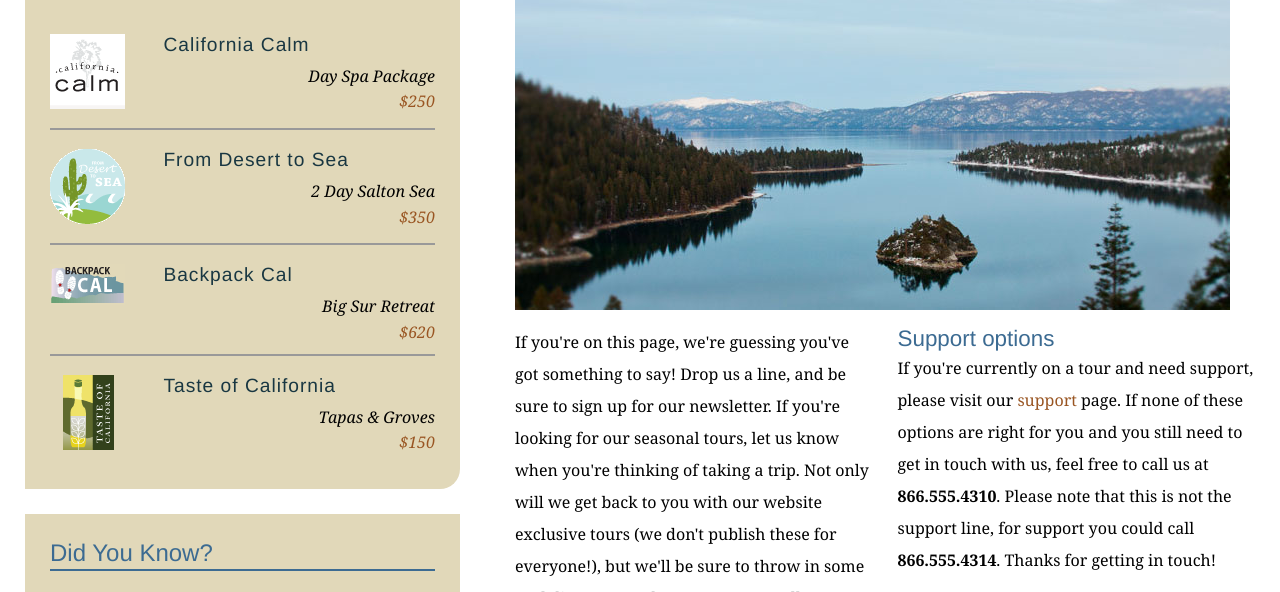
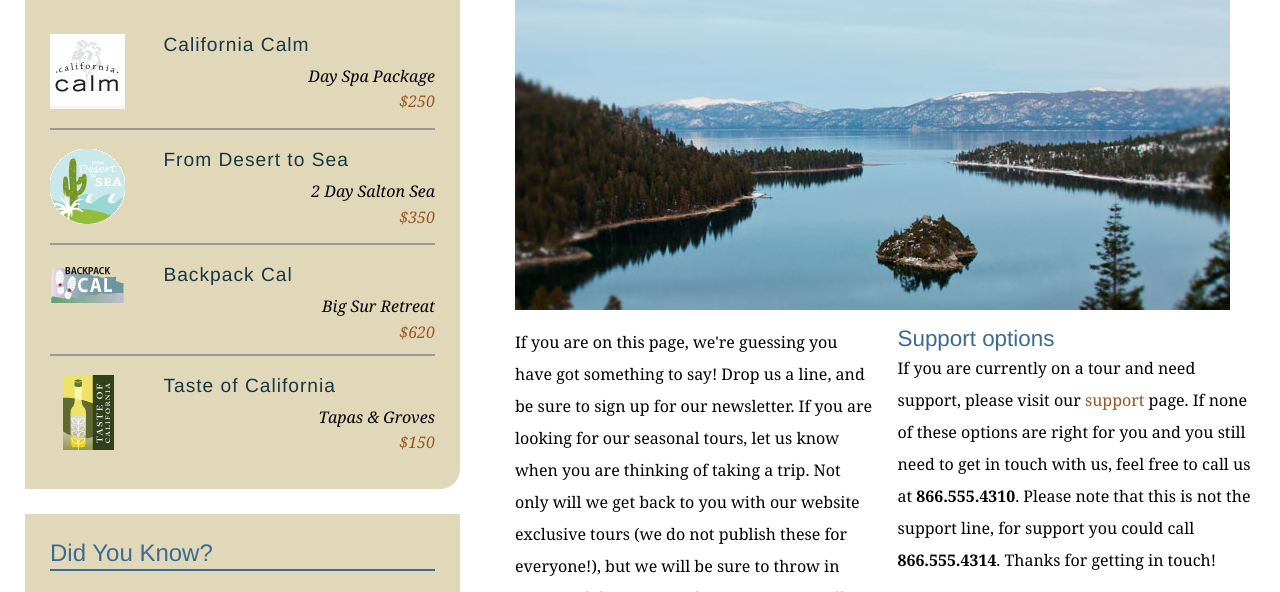
Before and after one commit to dfw99/explore_california, a plain HTML site: page contact.html in a window 1280 px wide. Shown: the part 342-934 px from the top of the page. Drawn offline with Linux system fonts and the light colour scheme.

Commit message:
Removed contractions from contact page text

```diff
--- a/contact.html
+++ b/contact.html
@@ -68,10 +68,10 @@
           <h1>Get in touch</h1>
           <img src="assets/images/emerald_bay.jpg" alt="Beautiful Lake Tahoe" class="articleImage" />
           <div class="multiCol">
-            <p>If you're on this page, we're guessing you've got something to say! Drop us a line, and be sure to sign up for our newsletter. If you're looking for our seasonal tours,  let us know when you're thinking of taking a trip. Not only will we get back to you with our website exclusive tours (we don't publish these for everyone!), but we'll be sure to throw in some cool discounts and tour extras as well.</p>
+            <p>If you are on this page, we're guessing you have got something to say! Drop us a line, and be sure to sign up for our newsletter. If you are looking for our seasonal tours, let us know when you are thinking of taking a trip. Not only will we get back to you with our website exclusive tours (we do not publish these for everyone!), but we will be sure to throw in some cool discounts and tour extras as well.</p>
 
             <h2>Support options</h2>
-            <p>If you're currently on a tour and need support, please visit our <a href="support.html">support</a> page. If none of these options are right for you and you still need to get in touch with us, feel free to call us at<span class="phone"> <strong>866.555.4310</strong>. Please note that this is not the support line, for support you could call </span><strong>866.555.4314</strong>. Thanks for getting in touch!</p>
+            <p>If you are currently on a tour and need support, please visit our <a href="support.html">support</a> page. If none of these options are right for you and you still need to get in touch with us, feel free to call us at<span class="phone"> <strong>866.555.4310</strong>. Please note that this is not the support line, for support you could call </span><strong>866.555.4314</strong>. Thanks for getting in touch!</p>
           </div>
 
           <form id="frmContact" name="frmContact" method="post" action="contact_process.html">
```
